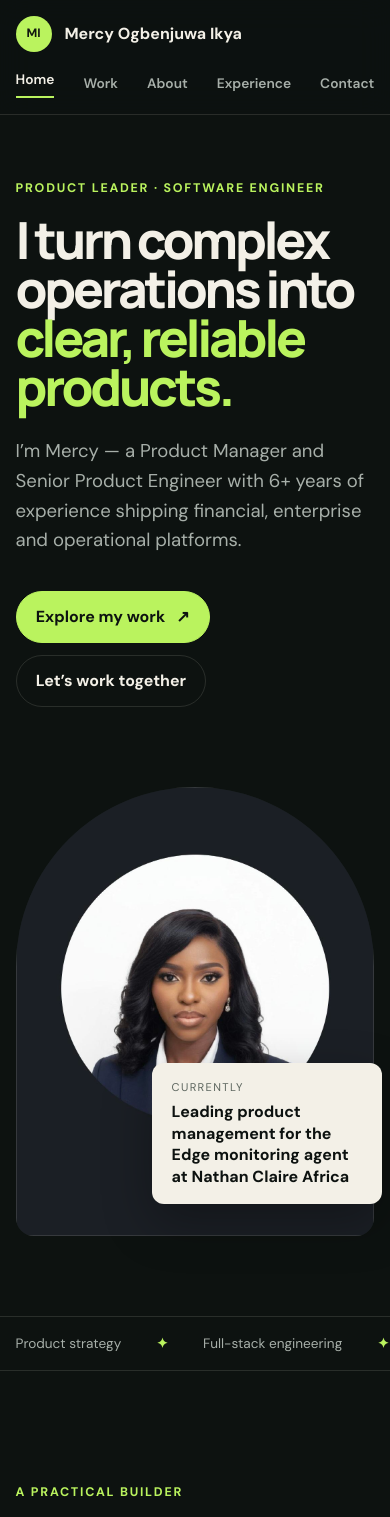
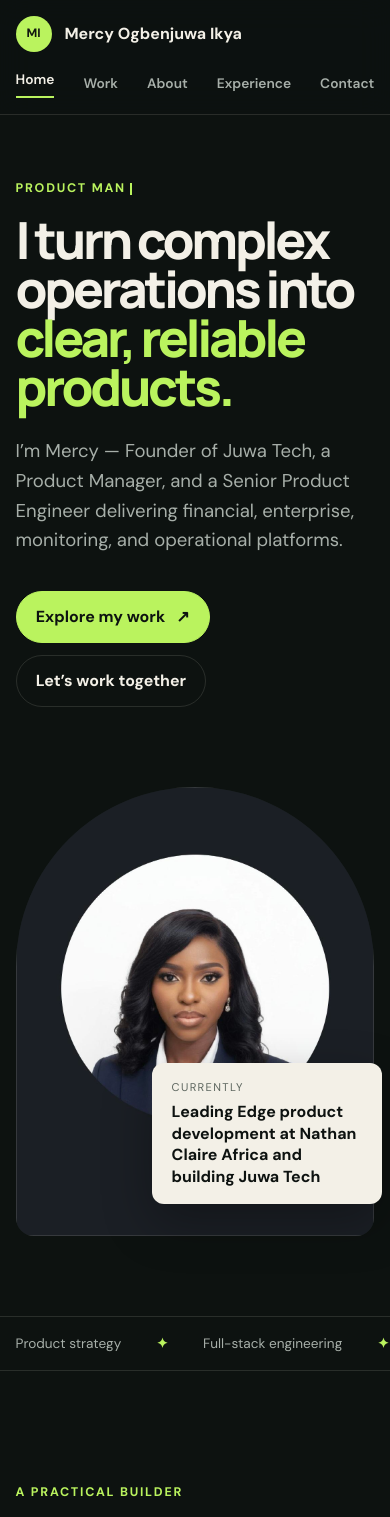
Before and after one commit to Mercyogbenjuwa/My-portfolio, a Next.js app: page / in a window 390 px wide. Shown: the top 1517 px of the page. Built offline with nearby package versions, Linux system fonts and the light colour scheme.

Commit message:
Refresh portfolio positioning and selected work

```diff
--- a/components/Head.jsx
+++ b/components/Head.jsx
@@ -7,7 +7,7 @@ const CustomHead = ({ title }) => {
       <title>{fullTitle}</title>
       <meta
         name="description"
-        content="Product Manager and Senior Product Engineer building reliable financial, enterprise and operational software."
+        content="Founder of Juwa Tech, Product Manager and Senior Product Engineer building reliable financial, enterprise and operational software."
       />
       <meta
         name="keywords"
@@ -16,7 +16,7 @@ const CustomHead = ({ title }) => {
       <meta property="og:title" content={fullTitle} />
       <meta
         property="og:description"
-        content="Product Manager and Senior Product Engineer building reliable financial, enterprise and operational software."
+        content="Founder of Juwa Tech, Product Manager and Senior Product Engineer building reliable financial, enterprise and operational software."
       />
       <meta property="og:url" content="https://mercyogbenjuwaikya.com" />
       <meta name="twitter:card" content="summary" />
--- a/components/Layout.jsx
+++ b/components/Layout.jsx
@@ -17,7 +17,7 @@ export default function Layout({ children }) {
       </header>
       <main>{children}</main>
       <footer className={styles.footer}>
-        <div><strong>Mercy Ogbenjuwa Ikya</strong><p>Product Manager &amp; Senior Product Engineer</p></div>
+        <div><strong>Mercy Ogbenjuwa Ikya</strong><p>Founder · Product Manager · Senior Product Engineer</p></div>
         <div className={styles.footerLinks}><a href="mailto:ogbenjuwamercyonyoibo@gmail.com">Email</a><a href="tel:+2349027918134">Phone</a><a href="https://github.com/Mercyogbenjuwa" target="_blank" rel="noreferrer">GitHub</a><a href="https://www.linkedin.com/in/mercy-ogbenjuwa-178805227" target="_blank" rel="noreferrer">LinkedIn</a></div>
         <p>© {new Date().getFullYear()} Mercy Ogbenjuwa Ikya.</p>
       </footer>
--- /dev/null
+++ b/components/TypewriterRoles.jsx
@@ -0,0 +1,26 @@
+import { useEffect, useState } from "react";
+
+const roles = ["Founder, Juwa Tech", "Product Manager", "Senior Product Engineer", "Software Engineer"];
+
+export default function TypewriterRoles() {
+  const [roleIndex, setRoleIndex] = useState(0);
+  const [characterCount, setCharacterCount] = useState(0);
+  const [deleting, setDeleting] = useState(false);
+
+  useEffect(() => {
+    const role = roles[roleIndex];
+    const complete = characterCount === role.length;
+    const empty = characterCount === 0;
+    const delay = complete && !deleting ? 1400 : deleting ? 40 : 75;
+    const timer = setTimeout(() => {
+      if (complete && !deleting) setDeleting(true);
+      else if (empty && deleting) {
+        setDeleting(false);
+        setRoleIndex((current) => (current + 1) % roles.length);
+      } else setCharacterCount((current) => current + (deleting ? -1 : 1));
+    }, delay);
+    return () => clearTimeout(timer);
+  }, [characterCount, deleting, roleIndex]);
+
+  return <span className="typewriter" aria-label={roles.join(", ")}><span aria-hidden="true">{roles[roleIndex].slice(0, characterCount)}</span><i aria-hidden="true" /></span>;
+}
--- a/pages/about.jsx
+++ b/pages/about.jsx
@@ -5,7 +5,7 @@ import styles from "../styles/About.module.css";
 const strengths=["Product strategy","Full-stack engineering","Backend & APIs","Cloud & observability","ERP & workflows","Quality & delivery"];
 
 export default function AboutPage(){return <div className={styles.page}>
-  <section className={styles.hero}><div><p className="eyebrow">About Mercy</p><h1>A product thinker who can build the thing.</h1><p>I’m a Product Manager and Senior Product Engineer with 6+ years of experience delivering financial platforms, ERP systems, monitoring tools and business workflow products.</p><p>My advantage is range: I can align stakeholders, shape the roadmap, understand the architecture and work directly with engineering teams to get reliable software into production.</p><div className={styles.actions}><Link href="/projects"><a className="button">See selected work</a></Link><Link href="/contact"><a className="button secondary">Work with me</a></Link></div></div><div className={styles.portrait}><Image src="/profile.png" alt="Mercy Ogbenjuwa Ikya" layout="fill" objectFit="cover" priority /></div></section>
+  <section className={styles.hero}><div><p className="eyebrow">About Mercy</p><h1>A product manager who can build the thing.</h1><p>I’m the Founder of Juwa Tech, a Product Manager, and a Senior Product Engineer delivering financial platforms, ERP systems, monitoring tools, consulting solutions, and business applications.</p><p>My advantage is range: I can align stakeholders, shape the roadmap, understand the architecture, and work directly with engineering teams to move dependable software from idea to production.</p><div className={styles.actions}><Link href="/projects"><a className="button">See selected work</a></Link><Link href="/contact"><a className="button secondary">Work with me</a></Link></div></div><div className={styles.portrait}><Image src="/profile.png" alt="Mercy Ogbenjuwa Ikya" layout="fill" objectFit="cover" priority /></div></section>
   <section className={styles.focus}><div><p className="eyebrow">What I bring</p><h2>From messy requirements to a product people can trust.</h2></div><div className={styles.grid}>{strengths.map((item,index)=><div key={item}><span>0{index+1}</span><strong>{item}</strong></div>)}</div></section>
   <section className={styles.fact}><span>Based in Lagos · Working globally</span><span>BSc Computer Science</span><span>Open to full-time, contract, remote &amp; hybrid</span></section>
 </div>}
--- a/pages/api/projects.json
+++ b/pages/api/projects.json
@@ -1,52 +1,9 @@
 [
-  {
-    "id": 6,
-    "name": "El-Raboni Resources",
-    "image": "https://elraboniresources.com/favicon.ico",
-    "description": "Contributed to the digital experience for El-Raboni Resources, creating a clear, credible platform for customers to discover the company and engage with its services.",
-    "tags": ["WEB DEVELOPMENT", "PRODUCT DELIVERY", "RESPONSIVE UI"],
-    "demo": "https://elraboniresources.com/",
-    "featured": true
-  },
-  {
-    "id": 1,
-    "name": "Optimus Bank",
-    "image": "https://imgur.com/h5MnFjA.png",
-    "description": "Worked on multiple banking products, including a payday loan system, credit registry, PAPSS transfer integration, two-factor authentication, fraud detection, trade monitoring, and internal banking workflow improvements.",
-    "tags": [".NET", "C#", "REACT", "PROCESS-MAKER", "AZURE", "TYPESCRIPT", "MSSQLSERVER"],
-    "demo": "https://www.optimusbank.com/"
-  },
-  {
-    "id": 2,
-    "name": "Edge Monitoring",
-    "image": "https://imgur.com/0owKFeL.png",
-    "description": "Led and contributed to a monitoring platform for infrastructure, application performance, logs, database health, alerts, runtime visibility, and operational diagnostics. The platform helps teams detect system issues early and respond faster.",
-    "tags": ["GO", ".NET", "REACT", "TYPESCRIPT", "POSTGRESQL","TIME-SCALEDB", "MSSQLSERVER", "AZURE","DOCKER", "MONITORING", "DEVOPS", "KURBERNETES", "OPEN-TELEMETRY", "PROMETHEUS", "GRAFANA"],
-    "demo": "https://prod-ncg.edge.ncgafrica.com/login",
-    "featured": true
-  },
-  {
-    "id": 3,
-    "name": "Converge ERP",
-    "image": "https://imgur.com/RcuNmhZ.png",
-    "description": "Led frontend delivery for an ERP platform covering employee management, payroll, performance management, questionnaires, approvals, admin workflows, dashboards, and business process automation.",
-    "tags": ["REACT", "TYPESCRIPT", "TAILWINDCSS", "ERP", "PAYROLL", "SHADCN","ODOO"],
-    "demo": "https://ui-stg.pico.com.ng/signin"
-  },
-  {
-    "id": 4,
-    "name": "Kobi",
-    "image": "https://imgur.com/MJaVZ5e.png",
-    "description": "Worked on a court process and project management platform used to manage county-based workflows, users, projects, form builders, approvals, and structured operational processes.",
-    "tags": ["C#","REACT", "TYPESCRIPT",".NET","DIRECTUS", "AWS", "DOCKER"],
-    "demo": "https://staging.kobiii.com/projects"
-  },
-  {
-    "id": 5,
-    "name": "Cscs Custodian Portal",
-    "image": "https://imgur.com/Be35199.png",
-    "description": "Built and improved a custodian portal for managing stocks, accounts, portfolios, trade activities, account operations, and cross-exchange trade execution.",
-    "tags": [".NET", "C#", "GO", "JAVASCRIPT", "JQUERY", "TYPESCRIPT", "MSSQLSERVER", "ENTITY FRAMEWORK", "STORED PROCEDURES", "IIS WEB SERVER", "SIGNAL-R"],
-    "demo": "https://custodian.cscs.ng/"
-  }
+  {"id":1,"name":"CSCS Custodian Portal","image":"https://imgur.com/Be35199.png","description":"Built and improved a custodian portal for managing stocks, accounts, portfolios, trade activities, account operations, and cross-exchange trade execution.","tags":[".NET","C#","GO","JAVASCRIPT","TYPESCRIPT","MSSQLSERVER","STORED PROCEDURES","IIS","SIGNALR"],"demo":"https://custodian.cscs.ng/","featured":true},
+  {"id":2,"name":"Optimus Bank","image":"https://imgur.com/h5MnFjA.png","description":"Worked on banking products including payday lending, credit registry, PAPSS transfers, two-factor authentication, fraud detection, trade monitoring, and internal workflow improvements.","tags":[".NET","C#","REACT","PROCESSMAKER","AZURE","TYPESCRIPT","MSSQLSERVER"],"demo":"https://www.optimusbank.com/","featured":true},
+  {"id":3,"name":"Juwa Tech","image":"https://juwatech.com/favicon.svg","description":"Founded and built Juwa Tech as a technology company delivering expert services and practical business products, including the upcoming Juwa Hub platform.","tags":["FOUNDER","PRODUCT MANAGEMENT","SOFTWARE ENGINEERING","CLOUD","BUSINESS PLATFORMS"],"demo":"https://juwatech.com/","featured":true},
+  {"id":4,"name":"Edge Monitoring","image":"https://imgur.com/0owKFeL.png","description":"Led and contributed to a monitoring platform for infrastructure, application performance, logs, database health, alerts, runtime visibility, and operational diagnostics.","tags":["GO",".NET","REACT","TYPESCRIPT","POSTGRESQL","TIMESCALEDB","AZURE","DOCKER","KUBERNETES","OPENTELEMETRY"],"demo":"https://prod-ncg.edge.ncgafrica.com/login"},
+  {"id":5,"name":"Converge ERP","image":"https://imgur.com/RcuNmhZ.png","description":"Led frontend delivery for an ERP platform covering employee management, payroll, performance management, questionnaires, approvals, dashboards, and workflow automation.","tags":["REACT","TYPESCRIPT","TAILWINDCSS","ERP","PAYROLL","SHADCN","ODOO"],"demo":"https://ui-stg.pico.com.ng/signin"},
+  {"id":6,"name":"Kobi","image":"https://imgur.com/MJaVZ5e.png","description":"Worked on a court process and project management platform for county-based workflows, users, projects, form builders, approvals, and structured operations.","tags":["C#","REACT","TYPESCRIPT",".NET","DIRECTUS","AWS","DOCKER"],"demo":"https://staging.kobiii.com/projects"},
+  {"id":7,"name":"El-Raboni Resources","image":"https://elraboniresources.com/favicon.ico","description":"Created a clear, credible digital platform for customers to discover El-Raboni Resources and engage with its services.","tags":["WEB DEVELOPMENT","PRODUCT DELIVERY","RESPONSIVE UI"],"demo":"https://elraboniresources.com/"}
 ]
--- a/pages/index.jsx
+++ b/pages/index.jsx
@@ -1,5 +1,6 @@
 import Image from "next/image";
 import Link from "next/link";
+import TypewriterRoles from "../components/TypewriterRoles";
 import styles from "../styles/HomePage.module.css";
 
 const capabilities = ["Product strategy", "Full-stack engineering", "Financial platforms", "Enterprise systems", "Cloud & observability"];
@@ -7,17 +8,17 @@ const capabilities = ["Product strategy", "Full-stack engineering", "Financial p
 export default function HomePage() {
   return <>
     <section className={styles.hero}>
-      <div className={styles.heroCopy}><p className="eyebrow">Product leader · Software engineer</p><h1>I turn complex operations into <em>clear, reliable products.</em></h1><p className={styles.intro}>I’m Mercy — a Product Manager and Senior Product Engineer with 6+ years of experience shipping financial, enterprise and operational platforms.</p><div className={styles.actions}><Link href="/projects"><a className="button">Explore my work <span>↗</span></a></Link><Link href="/contact"><a className="button secondary">Let’s work together</a></Link></div></div>
-      <div className={styles.portrait}><div className={styles.imageWrap}><Image src="/profile.png" alt="Mercy Ogbenjuwa" layout="fill" objectFit="cover" priority /></div><div className={styles.note}><span>Currently</span><strong>Leading product management for the Edge monitoring agent at Nathan Claire Africa</strong></div></div>
+      <div className={styles.heroCopy}><p className="eyebrow"><TypewriterRoles /></p><h1>I turn complex operations into <em>clear, reliable products.</em></h1><p className={styles.intro}>I’m Mercy — Founder of Juwa Tech, a Product Manager, and a Senior Product Engineer delivering financial, enterprise, monitoring, and operational platforms.</p><div className={styles.actions}><Link href="/projects"><a className="button">Explore my work <span>↗</span></a></Link><Link href="/contact"><a className="button secondary">Let’s work together</a></Link></div></div>
+      <div className={styles.portrait}><div className={styles.imageWrap}><Image src="/profile.png" alt="Mercy Ogbenjuwa" layout="fill" objectFit="cover" priority /></div><div className={styles.note}><span>Currently</span><strong>Leading Edge product development at Nathan Claire Africa and building Juwa Tech</strong></div></div>
     </section>
     <section className={styles.marquee} aria-label="Areas of expertise">{capabilities.map((item)=><span key={item}>{item}<b>✦</b></span>)}</section>
     <section className={styles.snapshot}>
       <div><p className="eyebrow">A practical builder</p><h2>Strategy in one hand.<br/>Execution in the other.</h2></div>
-      <div className={styles.stats}><div><strong>6+</strong><span>Years building products</span></div><div><strong>5</strong><span>Major platforms delivered</span></div><div><strong>360°</strong><span>Product-to-production ownership</span></div></div>
+      <div className={styles.stats}><div><strong>PM</strong><span>Product strategy and delivery</span></div><div><strong>ENG</strong><span>Architecture and engineering</span></div><div><strong>360°</strong><span>Product-to-production ownership</span></div></div>
       <p>I work across discovery, roadmaps, system design, frontend, backend, cloud, quality and stakeholder delivery. The result is software that works for both the business and the people using it.</p>
     </section>
-    <section className={styles.featured}><div className={styles.sectionHead}><div><p className="eyebrow">Selected work</p><h2>Products built for real operations.</h2></div><Link href="/projects"><a>View all projects →</a></Link></div>
-      <div className={styles.projectGrid}><Link href="/projects"><a className={styles.project}><span>01 · Monitoring &amp; DevOps</span><h3>Edge Monitoring</h3><p>Unified infrastructure, application, log and database observability for faster incident response.</p><b>View case study ↗</b></a></Link><Link href="/projects"><a className={`${styles.project} ${styles.alt}`}><span>02 · Business platform</span><h3>El‑Raboni Resources</h3><p>A polished digital presence connecting customers with the company’s resources and services.</p><b>View project ↗</b></a></Link></div>
+    <section className={styles.featured}><div className={styles.sectionHead}><div><p className="eyebrow">Selected work</p><h2>Platforms built for real operations.</h2></div><Link href="/projects"><a>View all projects →</a></Link></div>
+      <div className={styles.projectGrid}><Link href="/projects"><a className={styles.project}><span>01 · Financial platform</span><h3>CSCS Custodian Portal</h3><p>A secure operational portal for portfolios, accounts, trade activity, and cross-exchange execution.</p><b>View case study ↗</b></a></Link><Link href="/projects"><a className={`${styles.project} ${styles.alt}`}><span>02 · Banking products</span><h3>Optimus Bank</h3><p>Digital banking products spanning lending, transfers, fraud controls, and internal workflows.</p><b>View case study ↗</b></a></Link><Link href="/projects"><a className={`${styles.project} ${styles.juwa}`}><span>03 · Technology company</span><h3>Juwa Tech</h3><p>Technology services and practical business products, including the upcoming Juwa Hub platform.</p><b>View project ↗</b></a></Link></div>
     </section>
   </>;
 }
--- a/styles/globals.css
+++ b/styles/globals.css
@@ -2,4 +2,5 @@
 :root{--ink:#0d1210;--panel:#151c18;--panel-2:#1a231e;--paper:#f3f0e7;--muted:#a7afa9;--lime:#baf35e;--orange:#ff7549;--line:rgba(243,240,231,.12)}
 *,*::before,*::after{box-sizing:border-box;margin:0;padding:0}html{scroll-behavior:smooth}body{background:var(--ink);color:var(--paper);font-family:'DM Sans',sans-serif;line-height:1.6}button,input,textarea{font:inherit}img{max-width:100%}a{color:inherit}::selection{background:var(--lime);color:var(--ink)}:focus-visible{outline:3px solid var(--lime);outline-offset:4px}
 .page{max-width:1240px;margin:0 auto;padding:5rem 4vw 7rem}.eyebrow{color:var(--lime);font-size:.78rem;font-weight:700;letter-spacing:.14em;text-transform:uppercase}.page-title{max-width:900px;margin:.65rem 0 1.2rem;font-family:'Manrope',sans-serif;font-size:clamp(2.6rem,7vw,6rem);line-height:1.02;letter-spacing:-.055em}.lead{max-width:720px;color:var(--muted);font-size:clamp(1rem,2vw,1.25rem)}.button{display:inline-flex;align-items:center;justify-content:center;min-height:48px;padding:.75rem 1.2rem;border:1px solid var(--lime);border-radius:999px;background:var(--lime);color:var(--ink);font-weight:700;text-decoration:none;transition:transform .2s ease,background .2s ease}.button:hover{transform:translateY(-2px);background:#caff72}.button.secondary{background:transparent;color:var(--paper);border-color:var(--line)}
+.typewriter{display:inline-flex;align-items:center;min-width:18rem}.typewriter i{display:inline-block;width:2px;height:1em;margin-left:.25rem;background:currentColor;animation:typewriter-blink .75s steps(1) infinite}@keyframes typewriter-blink{50%{opacity:0}}@media(max-width:560px){.typewriter{min-width:0}}
 @media(prefers-reduced-motion:reduce){*{scroll-behavior:auto!important;transition:none!important;animation:none!important}}
```
Also changed, not shown: pages/resume.jsx (+7 -0 lines), styles/HomePage.module.css (+1 -0 lines).
